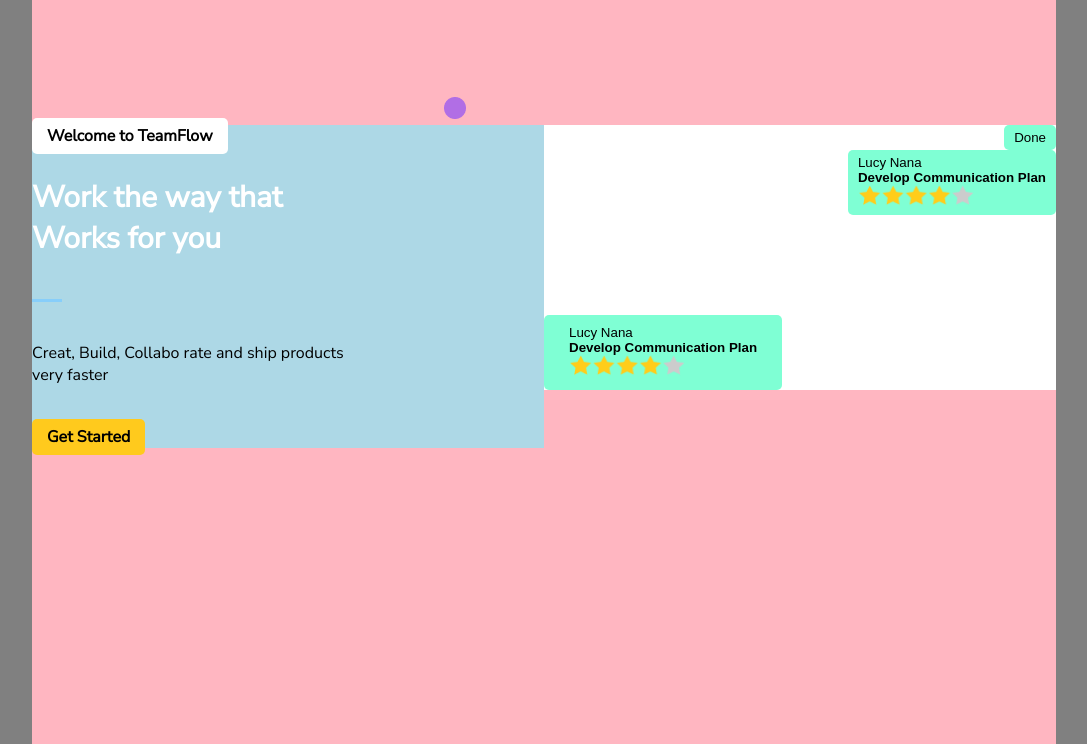
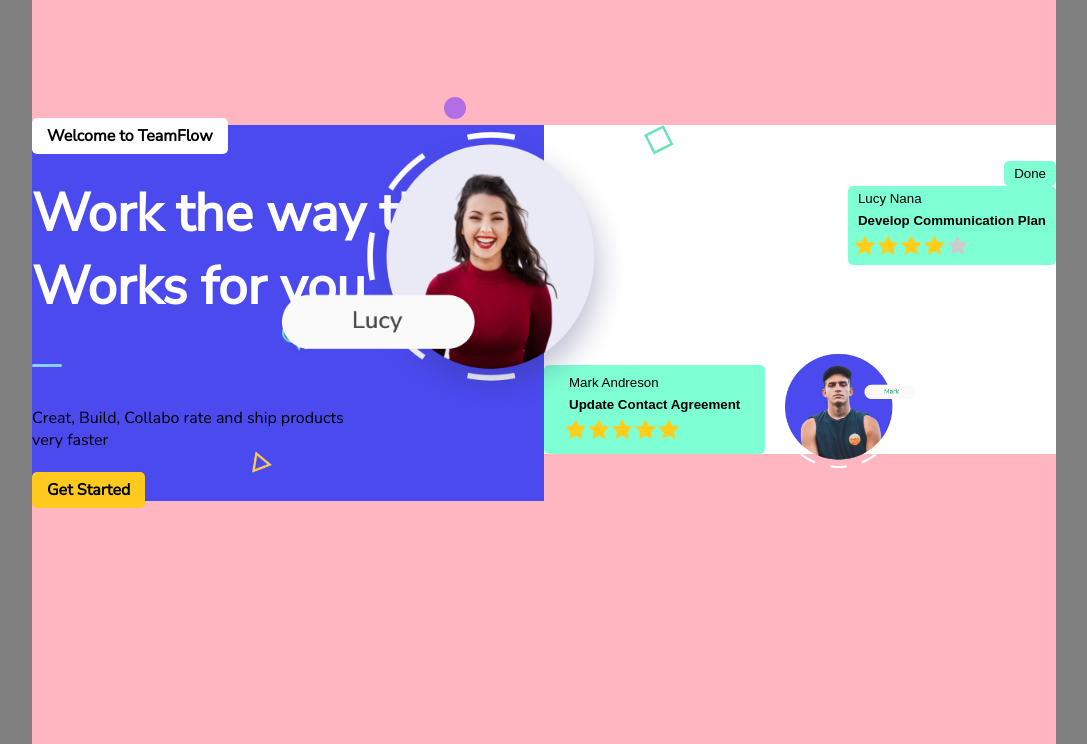
Before and after one commit to keysa22/percobaan, a plain HTML site: page index.html in a window 1280 px wide. Shown: the part 56-800 px from the top of the page, without its empty margins (96-1183 px from the left). Drawn offline with Linux system fonts and the light colour scheme.

Commit message:
kemajuan

```diff
--- a/index.html
+++ b/index.html
@@ -97,8 +97,15 @@
           />
       </div>
       <div style="place-items: start; display: flex">
-        <div style="width: 50%; background-color: lightblue">
+        <div style="width: 50%; background-image: url(Rectangle\ 36.png)">
           <div style="margin-bottom: 30px">
+            <div><img src="./Group 43.png" style="width: 397.59px;
+              height: 290.6px;
+              margin: auto;
+              margin-left: 250px;
+              width: max-content;
+              align-items: center;
+              position: absolute;"/></div>
             <buttom
               style="
                 padding: 7px 15px 7px 15px;
@@ -112,33 +119,35 @@
               >Welcome to TeamFlow</buttom
             >
           </div>
-          <div style="font-size: 30px; font-weight: bold; color: #fff">
-            Work the way that
+          <div style="font-size: 53px; font-weight: bold; color: #fff">
+            Work the way that Works for you</br>
           </div>
-          <div
-            style="
-              font-size: 30px;
-              font-weight: bold;
-              color: #fff;
-              margin-bottom: 40px;
-            "
-          >
-            Works for you
-          </div>
-          <div></div>
+          <div><img src="./Group 45.png" alt="gambar kotak" style="width: 22px;
+              height: 35px;
+              margin: auto;
+              margin-left: 250px;
+              width: max-content;
+              align-items: center;"></div>
           <div
             style="
               height: 3px;
               width: 30px;
               background-color: lightskyblue;
               margin-bottom: 40px;
+              border-radius: 10px;
             "
           ></div>
           <div>
             <div style="margin-bottom: 0px">
               Creat, Build, Collabo rate and ship products
             </div>
-            <div style="margin-bottom: 40px">very faster</div>
+            <div style="margin-bottom: 0px">very faster</div>
+            <div><img src="./Polygon 2.png" alt="gambar kotak" style="width: 22px;
+              height: 22px;
+              margin: auto;
+              margin-left: 220px;
+              width: max-content;
+              align-items: center;"></div>
             <buttom
               style="
                 padding: 7px 15px 7px 15px;
@@ -162,6 +171,12 @@
             flex-direction: column;
           "
         >
+        <div><img src="./Rectangle 10.png" alt="gambar kotak" style="width: 22px;
+          height: 30px;
+          margin: auto;
+          margin-left: 100px;
+          width: max-content;
+          align-items: center;"></div>
           <button
             style="
               padding: 5px 10px 5px 10px;
@@ -186,15 +201,16 @@
               margin-bottom: 100px;
             "
           >
-            <div>Lucy Nana</div>
-            <div style="font-weight: bold">Develop Communication Plan</div>
-            <img
+            <div style="margin-bottom: 7px;">Lucy Nana</div>
+            <div style="font-weight: bold;">Develop Communication Plan</div>
+            <div style="margin-top: 7px; margin-left: -5px"><img
               src="./Group 7.png"
               alt="rating"
               width="116.04"
               height="22.12"
-            />
+            /></div>
           </button>
+          <div style="align-self:flex-end"><img src="./Group 55.png" style="margin-top: -20px; margin-left: -280px; position:absolute; width: 140px; height: 123px"/></div>
           <button
             style="
               padding: 10px 25px 10px 25px;
@@ -206,14 +222,15 @@
               text-align: left;
             "
           >
-            <div>Lucy Nana</div>
-            <div style="font-weight: bold">Develop Communication Plan</div>
-            <img
-              src="./Group 7.png"
+
+            <div style="margin-bottom: 7px;">Mark Andreson</div>
+            <div style="font-weight: bold; margin-top: 7px;">Update Contact Agreement</div>
+           <div style="margin-top: 7px; margin-left: -5px;"> <img
+              src="./Group 8.png"
               alt="rating"
               width="116.04"
               height="22.12"
-            />
+            /></div>
           </button>
         </div>
       </div>
```
Also changed, not shown: Group 43.png (added), Group 55.png (added), Group 8.png (added), Rectangle 10.png (added), Rectangle 36.png (added), Vector 2.png (added).
